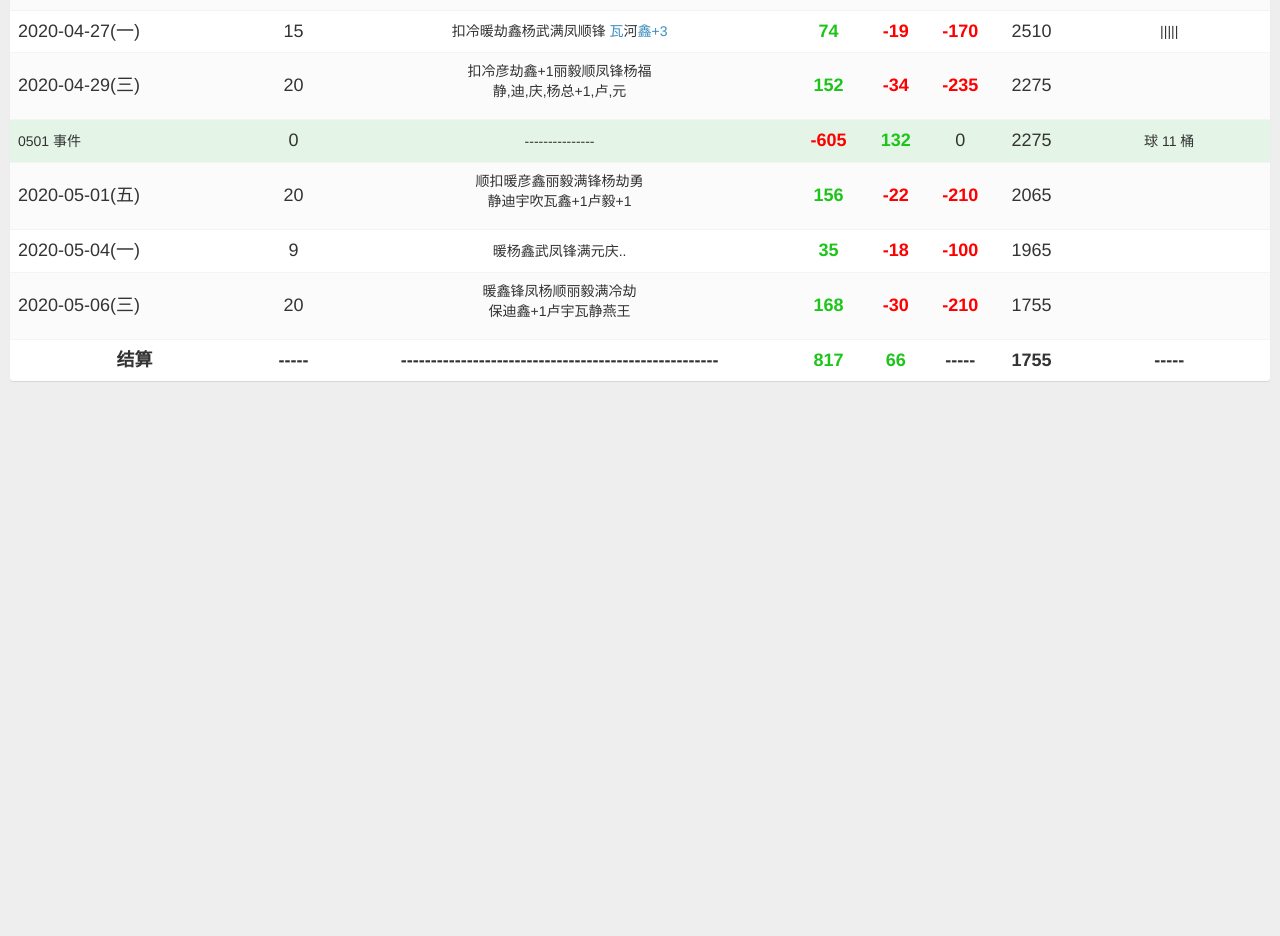
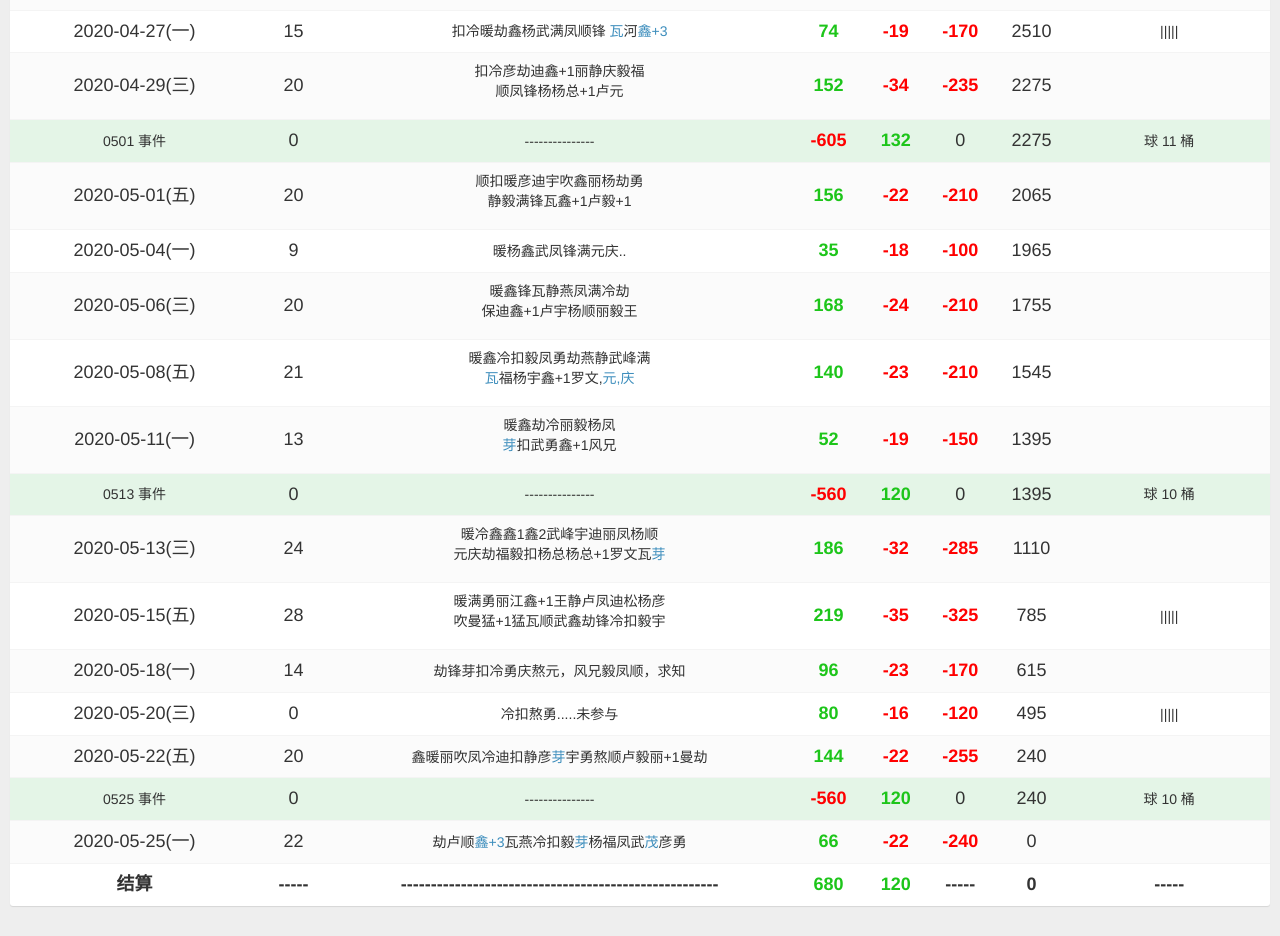
Before and after one commit to zingfj/miaomiao, a plain HTML site: page record.html in a window 1280 px wide. Shown: the part 740-1676 px from the top of the page. Before the commit the page ends 1151 px from the top, so only its background shows below. Drawn offline with Linux system fonts and the light colour scheme.

Commit message:
新一期结束

```diff
--- a/record.html
+++ b/record.html
@@ -22,7 +22,7 @@
 		}
 
 		tr.event{
-			background: #e4f5e7;
+			background: #e4f5e7 !important;
 		}
 
 		th, td{
@@ -35,10 +35,6 @@
 			border-bottom: 1px solid #333;
 			width: 60px;
 			margin: 0 auto;
-		}
-
-		.item-title{
-			text-align: left;
 		}
 
 		.outcome{
@@ -57,6 +53,9 @@
 		}
 		.small_text{
 			font-size: 14px;
+		}
+		.ball_item{
+			display: table-cell;
 		}
 	</style>
 </head>
@@ -116,7 +115,7 @@
 				{
 					date: '<span class="small_text">0413 事件</span>',
 					peopleNum: 18,
-					names: '顺雨扣暖劫锋蓝满勇熬杨丽彦鑫凤武<a title="李老师">福</a>毅',
+					names: '顺冷扣暖劫锋蓝满勇熬杨丽彦鑫凤武<a title="李老师">福</a>毅',
 					income: 467 + 18*200 - 3000,
 					areaNum: 0,		// 开场数
 					area: 0,		// 场地总费用
@@ -138,7 +137,7 @@
 				{
 					date: '2020-04-13(一)',
 					peopleNum: 17,
-					names: '锋鑫扣丽毅雨暖满杨劫蓝顺凤<p>瓦燕芽兵</p>',
+					names: '锋鑫扣丽毅冷暖满杨劫蓝顺凤<p>瓦燕芽兵</p>',
 					income: 18*4,
 					areaNum: 3,		// 开场数
 					area: -220,		// 场地总费用
@@ -237,7 +236,7 @@
 				{
 					date: '2020-04-29(三)',
 					peopleNum: 20,
-					names: '扣冷彦劫鑫+1丽毅顺凤锋杨福<p>静,迪,庆,杨总+1,卢,元</p>',
+					names: '扣冷彦劫迪鑫+1丽静庆毅福<p>顺凤锋杨杨总+1卢元</p>',
 					income: 16+20+20+20+16+20+20+20,
 					areaNum: 3,		// 开场数
 					area: -235,		// 场地总费用
@@ -259,7 +258,7 @@
 				{
 					date: '2020-05-01(五)',
 					peopleNum: 20,
-					names: '顺扣暖彦鑫丽毅满锋杨劫勇<p>静迪宇吹瓦鑫+1卢毅+1</p>',
+					names: '顺扣暖彦迪宇吹鑫丽杨劫勇<p>静毅满锋瓦鑫+1卢毅+1</p>',
 					income: 16+20*7,
 					areaNum: 3,		// 开场数
 					area: -210,		// 场地总费用
@@ -281,11 +280,121 @@
 				{
 					date: '2020-05-06(三)',
 					peopleNum: 20,
-					names: '暖鑫锋凤杨顺丽毅满冷劫<p>保迪鑫+1卢宇瓦静燕王</p>',
+					names: '暖鑫锋瓦静燕凤满冷劫<p>保迪鑫+1卢宇杨顺丽毅王</p>',
 					income: 20*6+3*16,
 					areaNum: 3,		// 开场数
 					area: -210,		// 场地总费用
-					ball: -30,
+					ball: -24,
+					others: '',
+					type: 'data'
+				},
+				{
+					date: '2020-05-08(五)',
+					peopleNum: 21,
+					names: '暖鑫冷扣毅凤勇劫燕静武峰满<p><a title="18，不知本人原因?">瓦</a>福杨宇鑫+1罗文,<a title="15,15">元,庆</a></p>',
+					income: 2*16+18+3*20+15+15,
+					areaNum: 3,		// 开场数
+					area: -210,		// 场地总费用
+					ball: -23,
+					others: '',
+					type: 'data'
+				},
+				{
+					date: '2020-05-11(一)',
+					peopleNum: 13,
+					names: '暖鑫劫冷丽毅杨凤<p><a title="12">芽</a>扣武勇鑫+1风兄</p>',
+					income: 12+20+20,
+					areaNum: 2,		// 开场数
+					area: -150,		// 场地总费用
+					ball: -19,
+					others: '',
+					type: 'data'
+				},
+				{
+					date: '<span class="small_text">0513 事件</span>',
+					peopleNum: 0,
+					names: '---------------',
+					income: -10*56,
+					areaNum: 0,
+					area: 0,
+					ball: 10*12,
+					others: '<span class="small_text">球 10 桶</span>',
+					type: 'event'
+				},
+				{
+					date: '2020-05-13(三)',
+					peopleNum: 24,
+					names: '暖冷鑫鑫1鑫2武峰宇迪丽凤杨顺<p>元庆劫福毅扣杨总杨总+1罗文瓦<a title="10">芽</a></p>',
+					income: 186,
+					areaNum: 4,		// 开场数
+					area: -285,		// 场地总费用
+					ball: -32,
+					others: '',
+					type: 'data'
+				},
+				{
+					date: '2020-05-15(五)',
+					peopleNum: 28,
+					names: '暖满勇丽江鑫+1王静卢凤迪松杨彦<p>吹曼猛+1猛瓦顺武鑫劫锋冷扣毅宇</p>',
+					income: 244 - 25,
+					areaNum: 4,		// 开场数
+					area: -325,		// 场地总费用
+					ball: -35,
+					others: '<span class="small_text" title="减 25 西瓜">|||||</span>',
+					type: 'data'
+				},
+				{
+					date: '2020-05-18(一)',
+					peopleNum: 14,
+					names: '劫锋芽扣冷勇庆熬元，风兄毅凤顺，求知',
+					income: 96,
+					areaNum: 2,		// 开场数
+					area: -170,		// 场地总费用
+					ball: -23,
+					others: '',
+					type: 'data'
+				},
+				{
+					date: '2020-05-20(三)',
+					peopleNum: 0,
+					names: '冷扣熬勇.....未参与',
+					income: 80,
+					areaNum: 2,		// 开场数
+					area: -120,		// 场地总费用
+					ball: -16,
+					others: '<span class="small_text" title="未参与 人数具体未知">|||||</span>',
+					type: 'data'
+				},
+				{
+					date: '2020-05-22(五)',
+					peopleNum: 20,
+					names: '鑫暖丽吹凤冷迪扣静彦<a title="12">芽</a>宇勇熬顺卢毅丽+1曼劫',
+					income: 144,
+					areaNum: 3,		// 开场数
+					area: -255,		// 场地总费用
+					ball: -22,
+					others: '',
+					type: 'data'
+				},
+				{
+					date: '<span class="small_text">0525 事件</span>',
+					peopleNum: 0,
+					names: '---------------',
+					income: -10*56,
+					areaNum: 0,
+					area: 0,
+					ball: 10*12,
+					others: '<span class="small_text">球 10 桶</span>',
+					type: 'event'
+				},
+				{
+					date: '2020-05-25(一)',
+					peopleNum: 22,
+					names: '劫卢顺<a title="2男1女">鑫+3</a>瓦燕冷扣毅<a title="12">芽</a>杨福凤武<a title="18">茂</a>彦勇',
+					income: 66,
+					areaNum: 3,		// 开场数
+					area: -240,		// 场地总费用
+					ball: -22,
 					others: '',
 					type: 'data'
 				},
```
